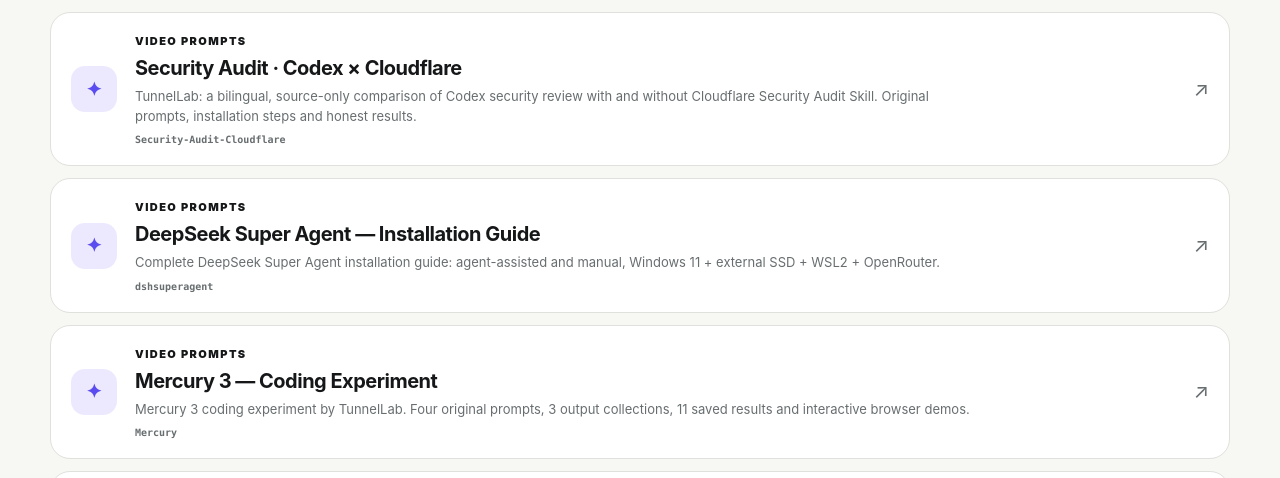
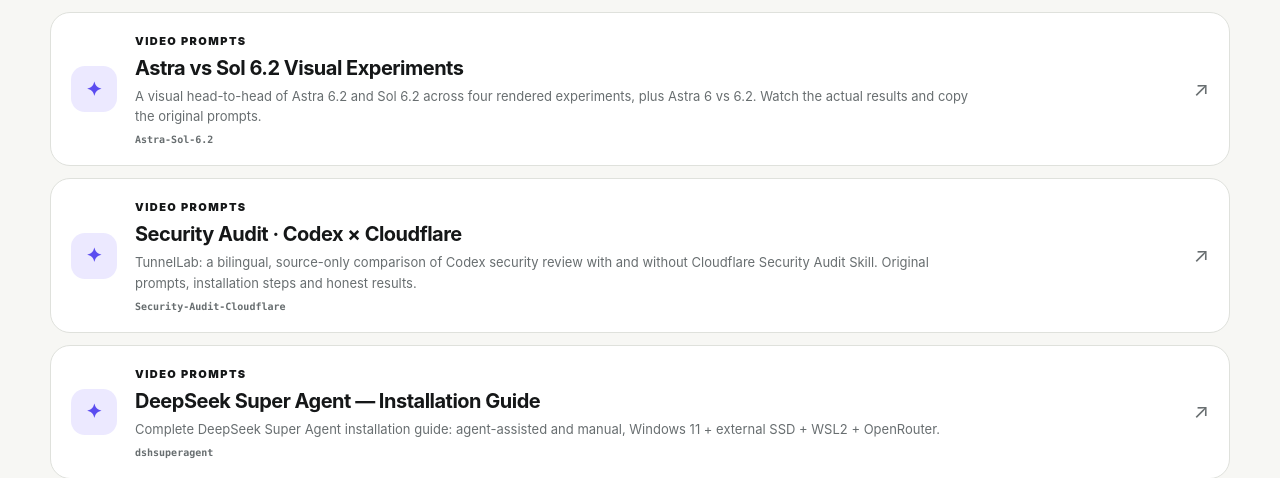
Before and after one commit to pouramin/pouramin.github.io, a plain HTML site: page prompts/index.html in a window 1280 px wide. Shown: the part 622-1100 px from the top of the page. Drawn offline with Linux system fonts and the light colour scheme.

Commit message:
chore: refresh prompt library

```diff
--- a/prompts/index.html
+++ b/prompts/index.html
@@ -77,6 +77,16 @@
     <div class="section-head"><div><span class="kicker">VIDEO COMPANIONS</span><h2>Latest prompt pages.</h2></div><p>Open an item to jump directly to its full companion site.</p></div>
     <!-- AUTO:PROMPT_LIBRARY:START -->
 <div class="prompt-list">
+<a class="prompt-item" href="https://pouramin.dev/Astra-Sol-6.2/" target="_blank" rel="noreferrer">
+  <span class="prompt-icon" aria-hidden="true">✦</span>
+  <span class="prompt-copy">
+    <span class="micro">VIDEO PROMPTS</span>
+    <strong>Astra vs Sol 6.2 Visual Experiments</strong>
+    <small>A visual head-to-head of Astra 6.2 and Sol 6.2 across four rendered experiments, plus Astra 6 vs 6.2. Watch the actual results and copy the original prompts.</small>
+    <span class="prompt-meta">Astra-Sol-6.2</span>
+  </span>
+  <span class="prompt-arrow" aria-hidden="true">↗</span>
+</a>
 <a class="prompt-item" href="https://pouramin.dev/Security-Audit-Cloudflare/" target="_blank" rel="noreferrer">
   <span class="prompt-icon" aria-hidden="true">✦</span>
   <span class="prompt-copy">
```
Also changed, not shown: data/prompts.json (+11 -1 lines).
